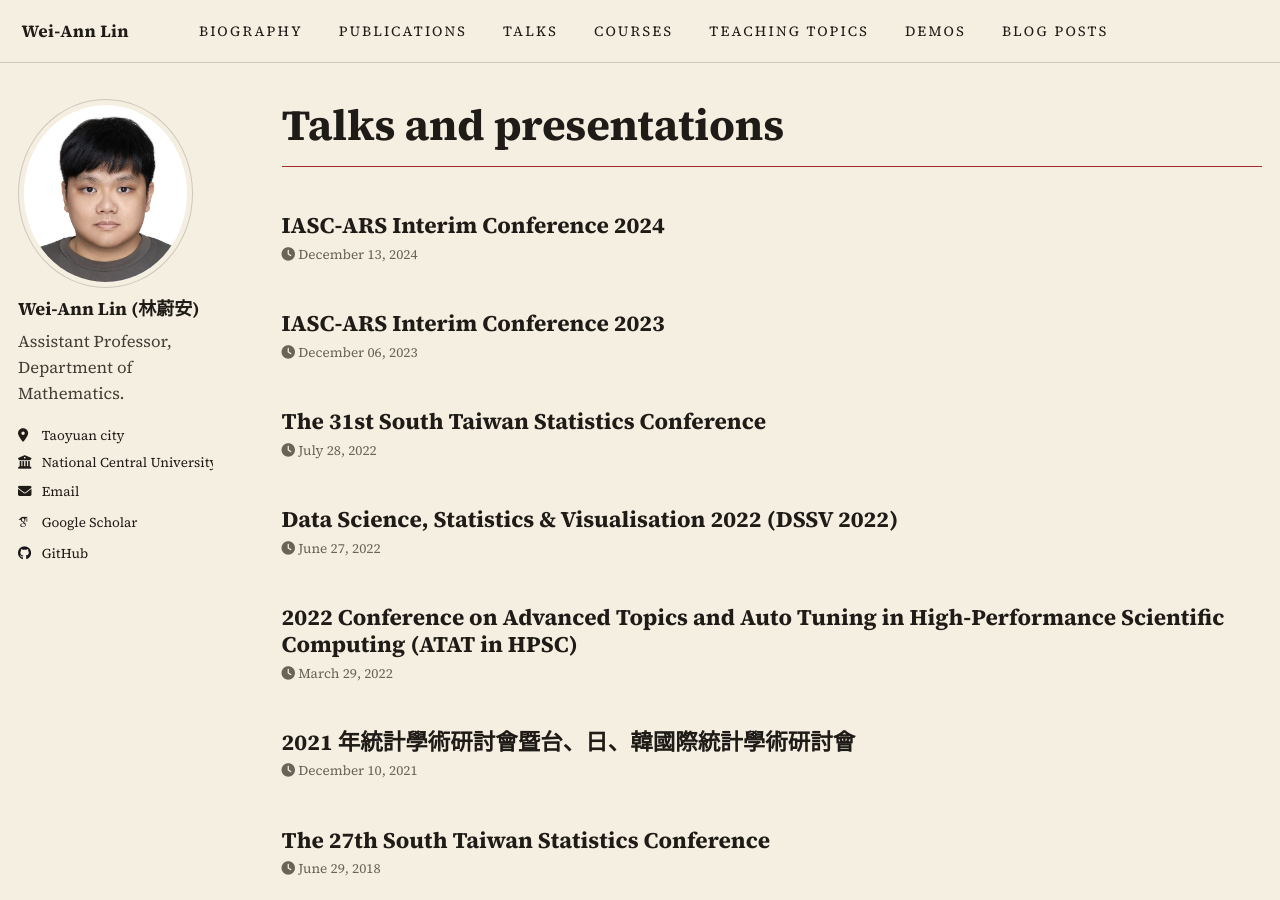
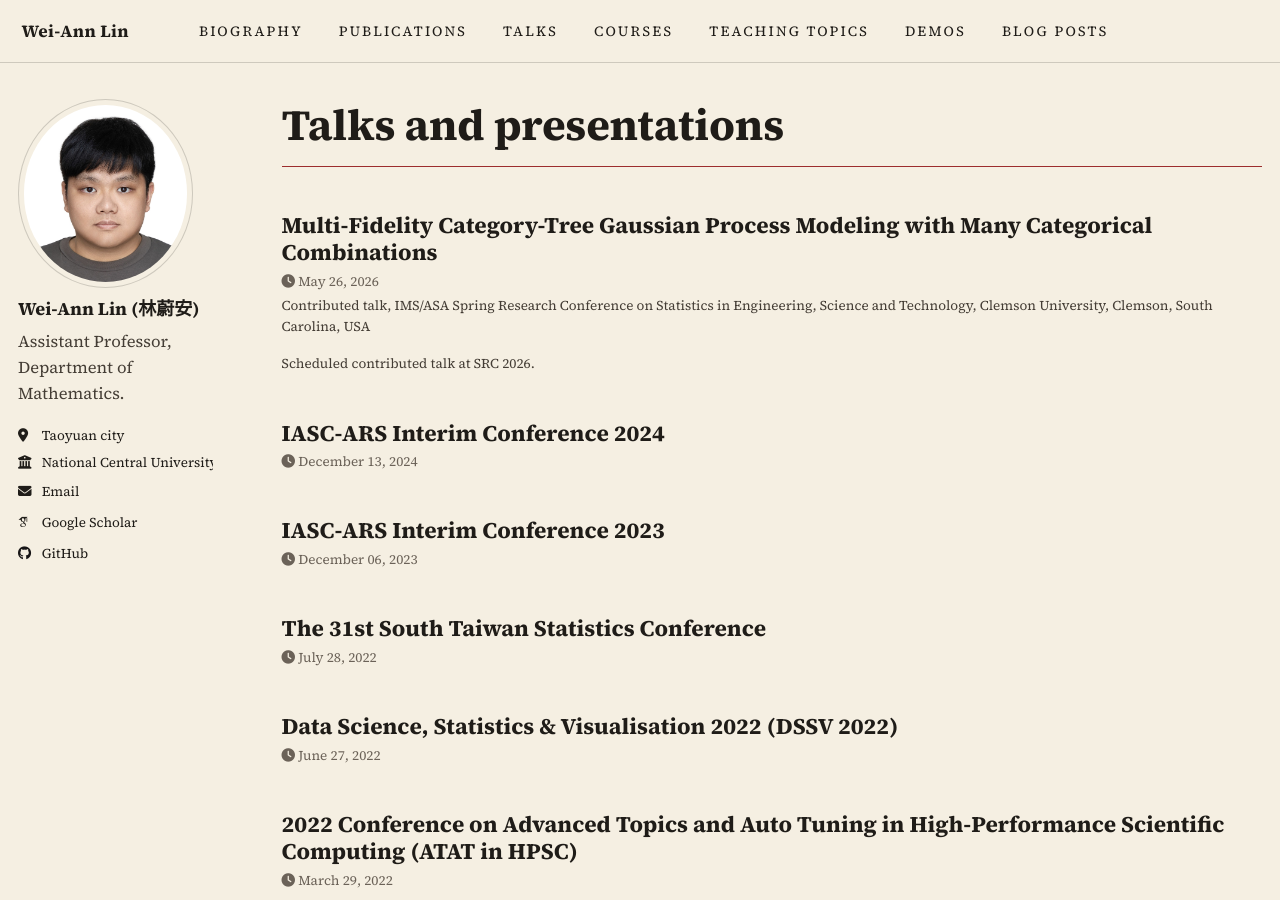
Before and after one commit to weiannlin/weiannlin.github.io, a Jekyll site: the page built from _pages/talks.html, in a window 1280 px wide and 900 px high. Built offline with Jekyll 4.4.1, drawn with Linux system fonts in a browser that asks for light colours; some web fonts are replaced.

Commit message:
Add SRC 2026 contributed talk

```diff
--- a/_includes/archive-single-talk.html
+++ b/_includes/archive-single-talk.html
@@ -36,7 +36,7 @@
       <p class="page__meta"><i class="fa fa-clock" aria-hidden="true"></i> {% include read-time.html %}</p>
     {% endif %}
     {% if post.date %}<p class="page__meta"><i class="fa fa-clock" aria-hidden="true"></i> {{ post.date | date: '%B %d, %Y' }}</p>{% endif %}
-    {% if post.venue %}<p class="archive__item-excerpt" itemprop="description">{{post.type}}, {{ post.venue }},  {{post.location}} {% endif %}
-    {% if post.excerpt %}<p class="archive__item-excerpt" itemprop="description">{{ post.excerpt | markdownify }}</p>{% endif %}
+    {% if post.venue %}<p class="archive__item-excerpt" itemprop="description">{{post.type}}, {{ post.venue }},  {{post.location}}</p>{% endif %}
+    {% if post.excerpt %}<p class="archive__item-excerpt" itemprop="description">{{ post.excerpt | markdownify | remove: "<p>" | remove: "</p>" }}</p>{% endif %}
   </article>
 </div>
--- a/_layouts/talk.html
+++ b/_layouts/talk.html
@@ -35,7 +35,7 @@ layout: default
         {% elsif page.date %}
           <p class="page__date"><strong><i class="fa fa-fw fa-calendar" aria-hidden="true"></i>Date:</strong> <time datetime="{{ page.date | date_to_xmlschema }}">{{ page.date | date: "%B %d, %Y" }}</time></p>
         {% endif %}
-        {% if page.talk_type %}<p>{{page.talk_type}} at {{ page.venue }},  {{page.location}} {% endif %}
+        {% if page.venue %}<p>{{ page.type }} at {{ page.venue }}, {{ page.location }}</p>{% endif %}
 
         </header>
       {% endunless %}
--- /dev/null
+++ b/_talks/2026-05-26.md
@@ -0,0 +1,11 @@
+---
+title: "Multi-Fidelity Category-Tree Gaussian Process Modeling with Many Categorical Combinations"
+collection: talks
+type: "Contributed talk"
+permalink: /talks/2026-05-26
+venue: "IMS/ASA Spring Research Conference on Statistics in Engineering, Science and Technology"
+date: 2026-05-26
+location: "Clemson University, Clemson, South Carolina, USA"
+---
+
+Scheduled contributed talk at SRC 2026.
```
